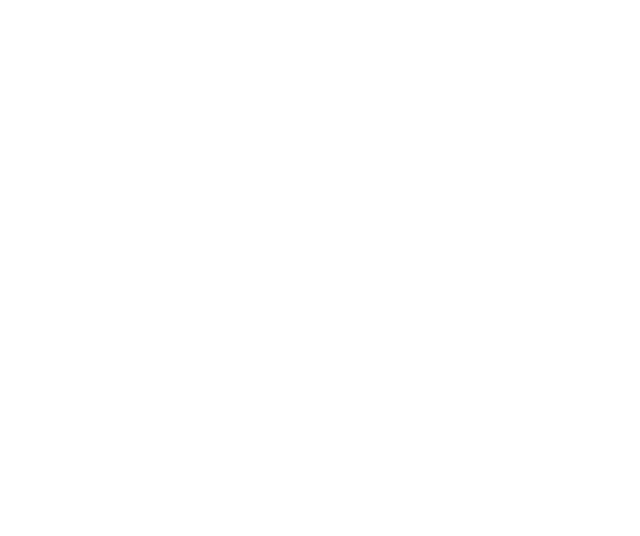
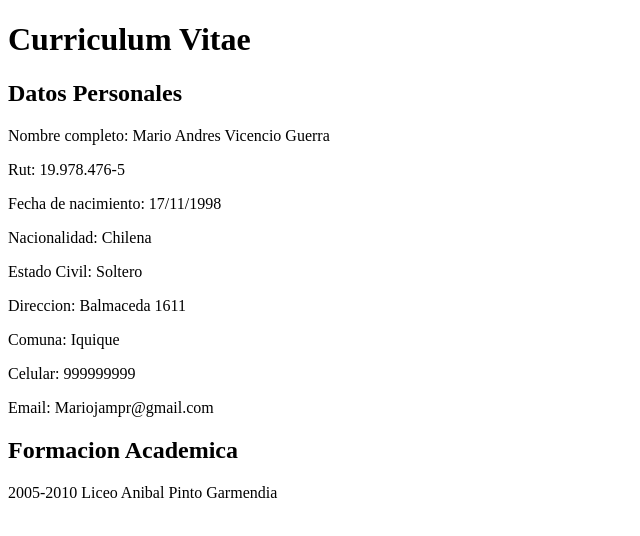
Before and after one commit to mariovicencio/mariovicencio.github.io, a plain HTML site: page index.html in a window 1280 px wide. Shown: the whole page, without its empty margins (0-640 px from the left). Drawn offline with Linux system fonts and the light colour scheme.

Commit message:
Add files via upload

```diff
--- a/index.html
+++ b/index.html
@@ -2,11 +2,25 @@
 <html lang="en">
 <head>
     <meta charset="UTF-8">
-    <meta name="viewport" content="width=device-width, initial-scale=1.0">
+    <meta name="viewport" content="width=s, initial-scale=1.0">
     <meta http-equiv="X-UA-Compatible" content="ie=edge">
-    <title>Document</title>
+    <title>curriculum vitae</title>
 </head>
 <body>
-
+    <h1> Curriculum Vitae </h1>
+    <h2>Datos Personales </h2>
+    <p>Nombre completo: Mario Andres Vicencio Guerra</p>
+    <P>Rut: 19.978.476-5
+    <p>Fecha de nacimiento: 17/11/1998</p>
+    <p>Nacionalidad: Chilena</p>
+<p>Estado Civil: Soltero
+    <p>Direccion: Balmaceda 1611</p>
+    <p>Comuna: Iquique</p>
+    <p>Celular: 999999999
+    <p>Email: Mariojampr@gmail.com</p>
+    <h2>Formacion Academica</h2>
+    <p>2005-2010 Liceo Anibal Pinto Garmendia</p>
+    </p>
+    </P>
 </body>
 </html>
```
